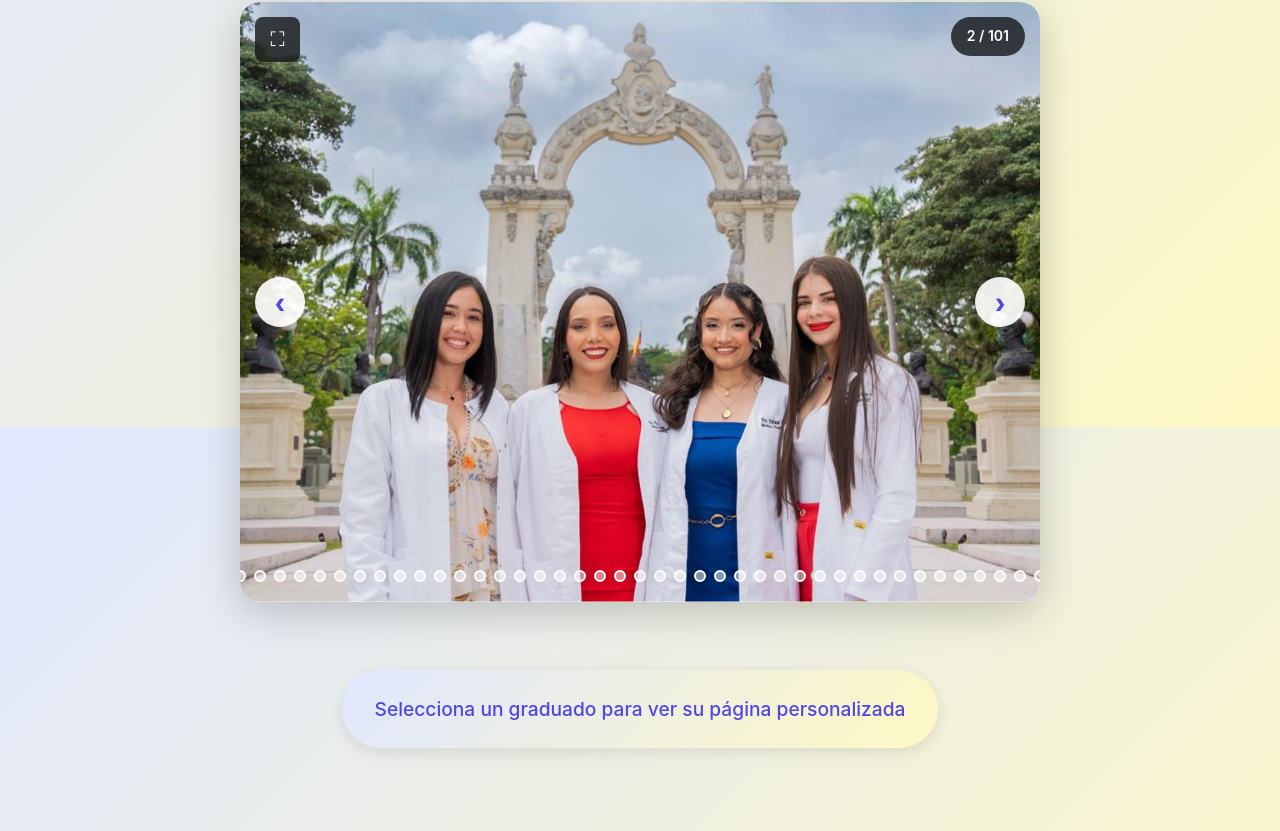
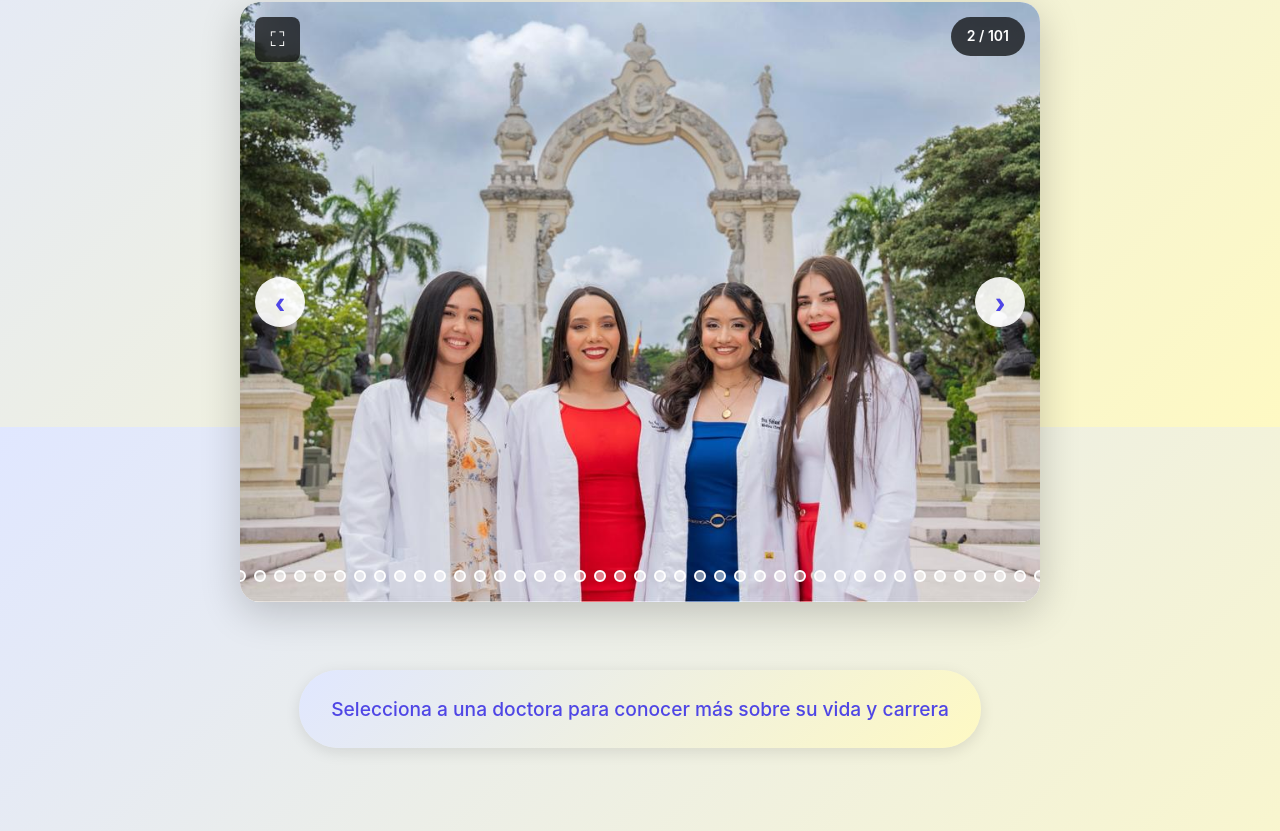
Before and after one commit to andreaintech/medical-surgeons-graduation, a React (Vite) app: page / in a window 1280 px wide. Shown: the part 373-1204 px from the top of the page. Built offline with nearby package versions, Linux system fonts and the light colour scheme.

Commit message:
fix: change text

```diff
--- a/src/components/Home.tsx
+++ b/src/components/Home.tsx
@@ -353,7 +353,7 @@ export function Home() {
 
         <div className="home__message">
           <p className="home__message-text">
-            Selecciona un graduado para ver su página personalizada
+            Selecciona a una doctora para conocer más sobre su vida y carrera
           </p>
         </div>
       </div>
```
